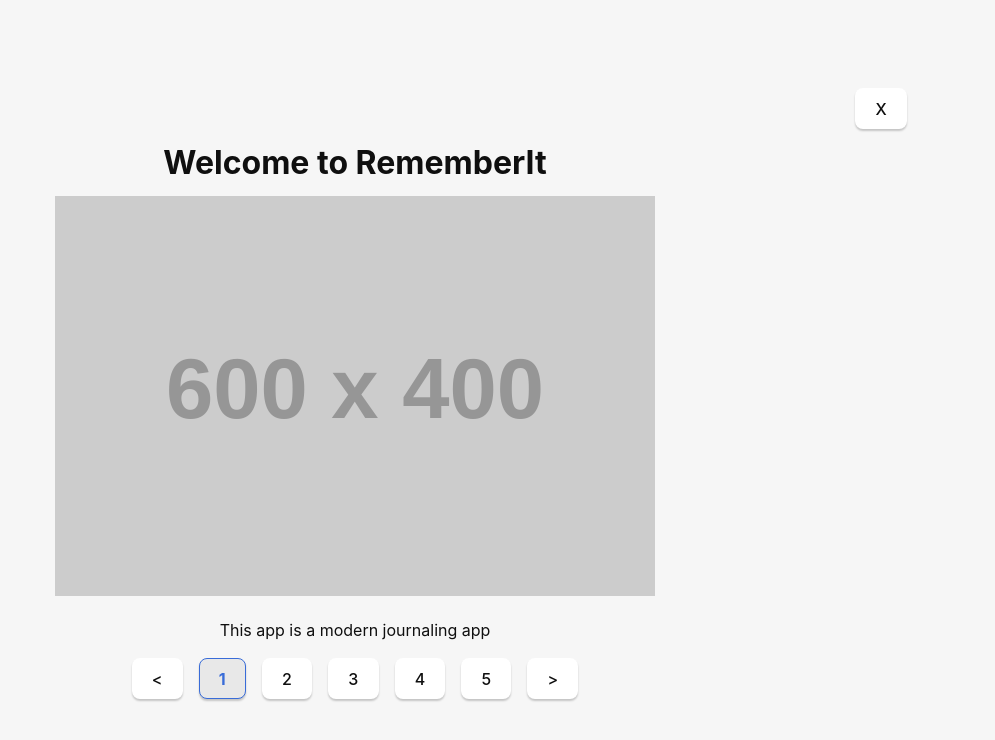
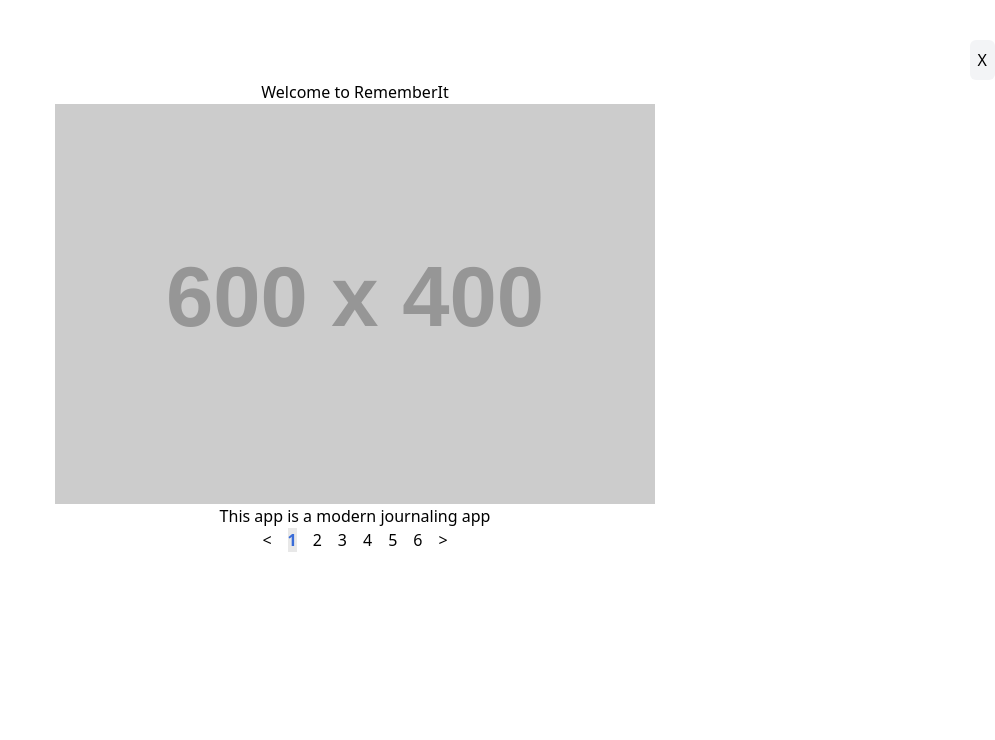
Before and after one commit to mkforde/HeadStart-SP-25, a React (Vite) app in the folder rememberIt/: page / in a window 1280 px wide. Shown: the top 740 px of the page, without its empty margins (285-1280 px from the left). Built offline with nearby package versions, Linux system fonts and the light colour scheme.

Commit message:
Update tutorial with tailwindcss

```diff
--- a/rememberIt/index.html
+++ b/rememberIt/index.html
@@ -1,5 +1,6 @@
 <!doctype html>
 <html lang="en">
+
 <head>
   <meta charset="UTF-8" />
   <link rel="icon" type="image/svg+xml" href="/vite.svg" />
@@ -11,4 +12,5 @@
   <div id="root"></div>
   <script type="module" src="/src/main.tsx"></script>
 </body>
+
 </html>
--- a/rememberIt/package.json
+++ b/rememberIt/package.json
@@ -10,13 +10,16 @@
     "tauri": "tauri"
   },
   "dependencies": {
+    "@tailwindcss/vite": "^4.0.17",
     "@tauri-apps/api": "^2",
+    "@tauri-apps/plugin-dialog": "~2.2.0",
     "@tauri-apps/plugin-opener": "^2",
     "@tiptap/pm": "^2.11.5",
     "@tiptap/react": "^2.11.5",
     "@tiptap/starter-kit": "^2.11.5",
     "react": "^18.3.1",
     "react-dom": "^18.3.1",
+    "tailwindcss": "^4.0.17",
     "tiptap-markdown": "^0.8.10"
   },
   "devDependencies": {
--- a/rememberIt/src/App.css
+++ b/rememberIt/src/App.css
@@ -1,98 +1 @@
-:root {
-  font-family: Inter, Avenir, Helvetica, Arial, sans-serif;
-  font-size: 16px;
-  line-height: 24px;
-  font-weight: 400;
-
-  color: #0f0f0f;
-  background-color: #f6f6f6;
-
-  font-synthesis: none;
-  text-rendering: optimizeLegibility;
-  -webkit-font-smoothing: antialiased;
-  -moz-osx-font-smoothing: grayscale;
-  -webkit-text-size-adjust: 100%;
-}
-
-.container {
-  margin: 0;
-  padding-top: 10vh;
-  display: flex;
-  flex-direction: column;
-  justify-content: center;
-  text-align: center;
-}
-
-a {
-  font-weight: 500;
-  color: #646cff;
-  text-decoration: inherit;
-}
-
-a:hover {
-  color: #535bf2;
-}
-
-h1 {
-  text-align: center;
-}
-
-input,
-button {
-  border-radius: 8px;
-  border: 1px solid transparent;
-  padding: 0.6em 1.2em;
-  font-size: 1em;
-  font-weight: 500;
-  font-family: inherit;
-  color: #0f0f0f;
-  background-color: #ffffff;
-  transition: border-color 0.25s;
-  box-shadow: 0 2px 2px rgba(0, 0, 0, 0.2);
-}
-
-button {
-  cursor: pointer;
-}
-
-button:hover {
-  border-color: #396cd8;
-}
-
-button:active {
-  border-color: #396cd8;
-  background-color: #e8e8e8;
-}
-
-input,
-button {
-  outline: none;
-}
-
-.welcome-screen .exit {
-  display: flex;
-  justify-content: flex-end;
-  padding-right: 10vh;
-}
-
-
-@media (prefers-color-scheme: dark) {
-  :root {
-    color: #f6f6f6;
-    background-color: #2f2f2f;
-  }
-
-  a:hover {
-    color: #24c8db;
-  }
-
-  input,
-  button {
-    color: #ffffff;
-    background-color: #0f0f0f98;
-  }
-
-  button:active {
-    background-color: #0f0f0f69;
-  }
-}
+@import "tailwindcss";
--- a/rememberIt/src/App.tsx
+++ b/rememberIt/src/App.tsx
@@ -1,7 +1,7 @@
 import { useState } from "react";
 import "./App.css";
-import Tutorial from "./tutorial/Tutorial";
-import RegularEditor from "./editor/RegularEditor";
+import Tutorial from "./components/tutorial/Tutorial";
+import RegularEditor from "./components/editor/RegularEditor";
 
 function App() {
 
@@ -11,26 +11,20 @@
     setShowTutorial(!showTutorial)
   }
 
-
   function ExitButton() {
     return (
-      <div className="exit">
-        <button onClick={toggleTutorial} className="close">X</button>
-      </div>
+      <button onClick={toggleTutorial} className="ml-auto rounded-md p-2 bg-gray-100">X</button>
     );
   }
 
-
-
-
   return (
-    <main className="container">
+    <main className="container mt-10">
       {showTutorial ?
-        <div className="welcome-screen">
+        <div className="welcome-screen flex flex-col">
           <ExitButton />
           <Tutorial />
         </div>
-        : <RegularEditor textContent={"textfile"} />}
+        : <RegularEditor />}
     </main>
   );
 }
--- /dev/null
+++ b/rememberIt/src/components/tutorial/Tutorial.css
@@ -0,0 +1,20 @@
+.tutorial {
+  margin: 0;
+  display: flex;
+  flex-direction: column;
+  justify-content: center;
+  text-align: center;
+}
+
+.pagination {
+  display: flex;
+  justify-content: center;
+  gap: 1rem;
+}
+
+.pagination button.active {
+  border-color: #396cd8;
+  background-color: #e8e8e8;
+  font-weight: bold;
+  color: #396cd8;
+}
--- a/rememberIt/src/tutorial/Tutorial.tsx
+++ b/rememberIt/src/components/tutorial/Tutorial.tsx
@@ -26,6 +26,10 @@
   {
     img: 'https://placehold.co/600x400/EEE/31343C',
     description: 'Plugin extensible',
+  },
+  {
+    img: 'https://placehold.co/600x400/EEE/31343C',
+    description: 'Another slide',
   },
 ]
 
@@ -57,45 +61,30 @@
     <main className="slideshow">
       <img src={welcome[slide].img} alt="" />
       <p className="description">{welcome[slide].description}</p>
-      <div className="pagination">
         <div className="pagination">
           <button onClick={decrement}>&lt;</button>
-          <button
-            className={slide === 0 ? "active" : ""}
-            onClick={() => setPage(0)}
-          >1</button>
-          <button
-            className={slide === 1 ? "active" : ""}
-            onClick={() => setPage(1)}
-          >2</button>
-          <button
-            className={slide === 2 ? "active" : ""}
-            onClick={() => setPage(2)}
-          >3</button>
-          <button
-            className={slide === 3 ? "active" : ""}
-            onClick={() => setPage(3)}
-          >4</button>
-          <button className={slide === 4 ? "active" : ""} onClick={() => setPage(4)}>5</button>
+
+          {
+            welcome.map((_item, index) => {
+              return <button key={index} className={slide === index ? "active" : ""}
+              onClick={() => setPage(index)}>{index + 1}</button>
+            })
+          }
+
           <button onClick={increment}>&gt;</button>
-        </div>
       </div>
     </main>
   );
 }
-
-
 
 function Tutorial() {
 
   return (
     <main className="tutorial">
       <h1>Welcome to RememberIt</h1>
-
-      <div className="overlay">
-        <Slideshow></Slideshow>
+      <div className="overlay flex justify-center">
+        <Slideshow />
       </div>
-
     </main>
   );
 }
--- a/rememberIt/src/tutorial/Tutorial.css
+++ /dev/null
@@ -1,73 +0,0 @@
-  .tutorial {
-    margin: 0;
-    display: flex;
-    flex-direction: column;
-    justify-content: center;
-    text-align: center;
-  }
-
-  .pagination {
-    display: flex;
-    justify-content: center;
-    gap: 1rem;
-  }
-
-  h1 {
-    text-align: center;
-  }
-
-  input,
-  button {
-    border-radius: 8px;
-    border: 1px solid transparent;
-    padding: 0.6em 1.2em;
-    font-size: 1em;
-    font-weight: 500;
-    font-family: inherit;
-    color: #0f0f0f;
-    background-color: #ffffff;
-    transition: border-color 0.25s;
-    box-shadow: 0 2px 2px rgba(0, 0, 0, 0.2);
-  }
-
-  button {
-    cursor: pointer;
-  }
-
-  button:hover {
-    border-color: #396cd8;
-  }
-
-  button:active {
-    border-color: #396cd8;
-    background-color: #e8e8e8;
-  }
-
-  .pagination button.active {
-    border-color: #396cd8;
-    background-color: #e8e8e8;
-    font-weight: bold;
-    color: #396cd8;
-  }
-
-  input,
-  button {
-    outline: none;
-  }
-
-  @media (prefers-color-scheme: dark) {
-    :root {
-      color: #f6f6f6;
-      background-color: #2f2f2f;
-    }
-
-    input,
-    button {
-      color: #ffffff;
-      background-color: #0f0f0f98;
-    }
-
-    button:active {
-      background-color: #0f0f0f69;
-    }
-  }
--- a/rememberIt/vite.config.ts
+++ b/rememberIt/vite.config.ts
@@ -1,12 +1,16 @@
 import { defineConfig } from "vite";
 import react from "@vitejs/plugin-react";
+import tailwindcss from "@tailwindcss/vite";
 
 // @ts-expect-error process is a nodejs global
 const host = process.env.TAURI_DEV_HOST;
 
 // https://vitejs.dev/config/
 export default defineConfig(async () => ({
-  plugins: [react()],
+  plugins: [
+    react(),
+    tailwindcss(),
+  ],
 
   // Vite options tailored for Tauri development and only applied in `tauri dev` or `tauri build`
   //
@@ -19,10 +23,10 @@
     host: host || false,
     hmr: host
       ? {
-          protocol: "ws",
-          host,
-          port: 1421,
-        }
+        protocol: "ws",
+        host,
+        port: 1421,
+      }
       : undefined,
     watch: {
       // 3. tell vite to ignore watching `src-tauri`
```
Also changed, not shown: 1 other file (tests, documents, lock files or other folders). Lines whose indentation alone changed are shown as unchanged.
